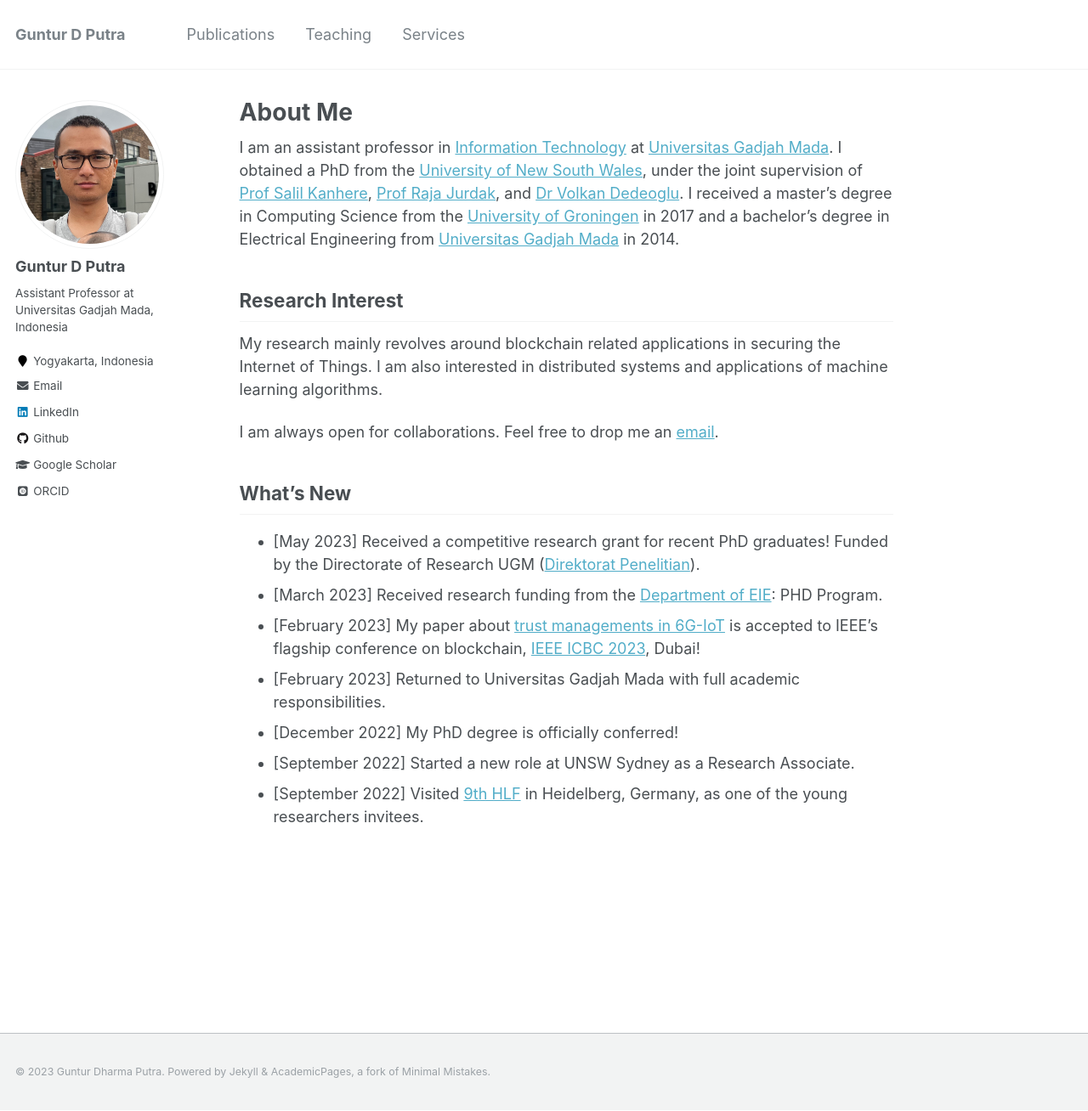
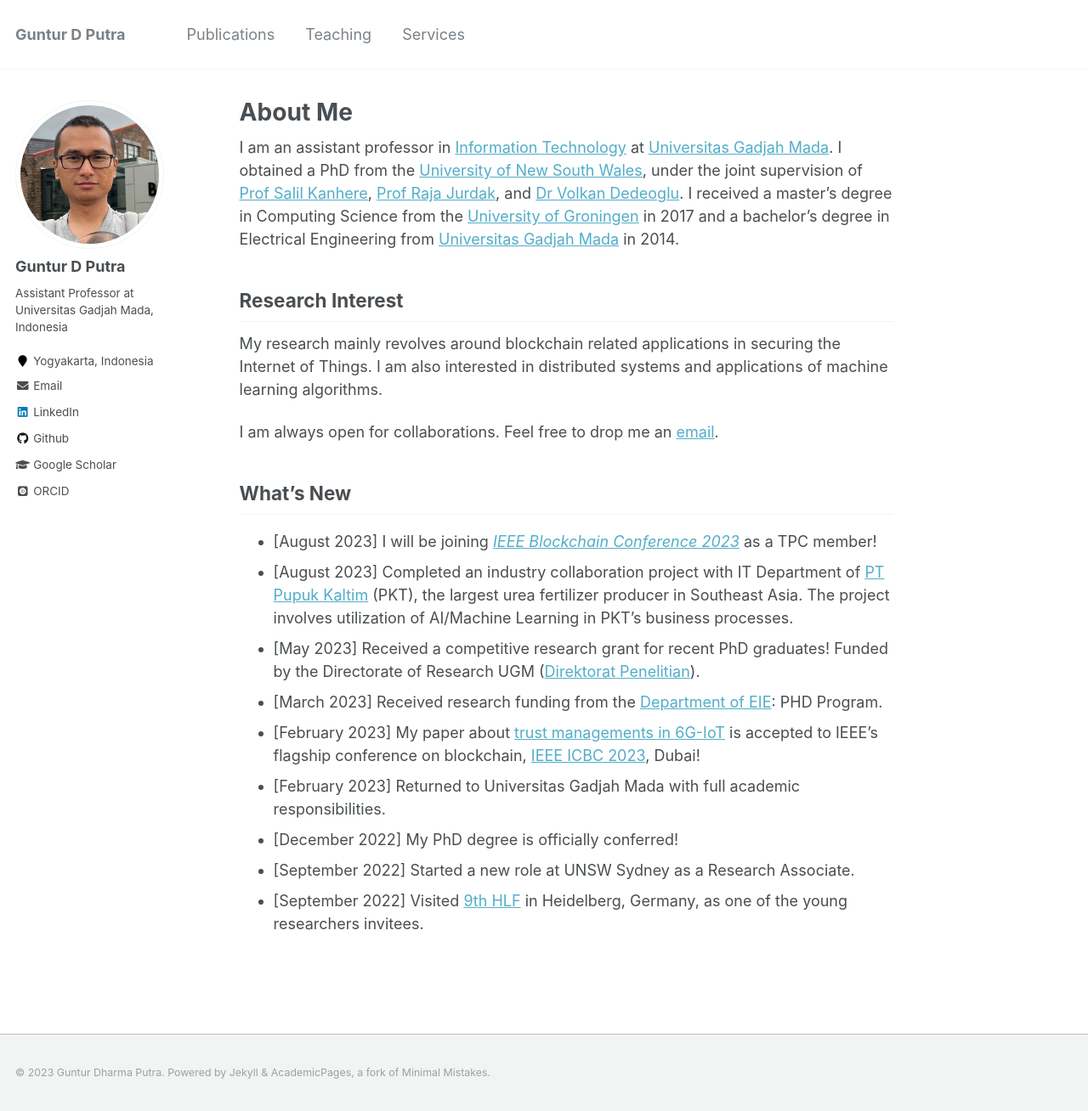
Before and after one commit to gdputra/gdputra.github.io, a Jekyll site: the page built from _pages/about.md, in a window 1280 px wide and 1308 px high. Shown: the whole window at 85% size. Built offline with Jekyll 4.4.1, drawn with Linux system fonts in a browser that asks for light colours; some web fonts are replaced.

Commit message:
Update about.md

```diff
--- a/_pages/about.md
+++ b/_pages/about.md
@@ -18,6 +18,8 @@ I am always open for collaborations. Feel free to drop me an [email](mailto:gdpu
 
 What's New
 ----------
+- [August 2023] I will be joining *[IEEE Blockchain Conference 2023](https://ieee-cybermatics.org/2023/blockchain/)* as a TPC member!
+- [August 2023] Completed an industry collaboration project with IT Department of [PT Pupuk Kaltim](https://www.pupukkaltim.com/) (PKT), the largest urea fertilizer producer in Southeast Asia. The project involves utilization of AI/Machine Learning in PKT's business processes.
 - [May 2023] Received a competitive research grant for recent PhD graduates! Funded by the Directorate of Research UGM ([Direktorat Penelitian](https://penelitian.ugm.ac.id/)).
 - [March 2023] Received research funding from the [Department of EIE](https://jteti.ugm.ac.id/): PHD Program.
 - [February 2023] My paper about [trust managements in 6G-IoT](https://eprints.qut.edu.au/238213/1/Privacy_preserving_Trust_Management_ICBC_2023.pdf) is accepted to IEEE's flagship conference on blockchain, [IEEE ICBC 2023](https://icbc2023.ieee-icbc.org/), Dubai!
```
